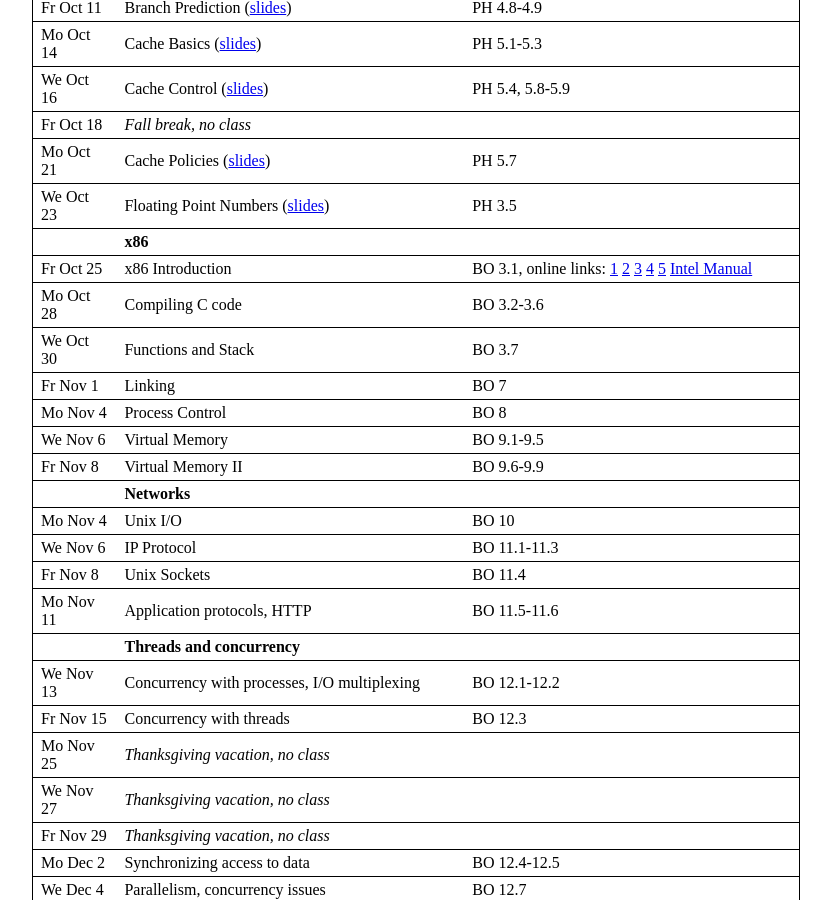
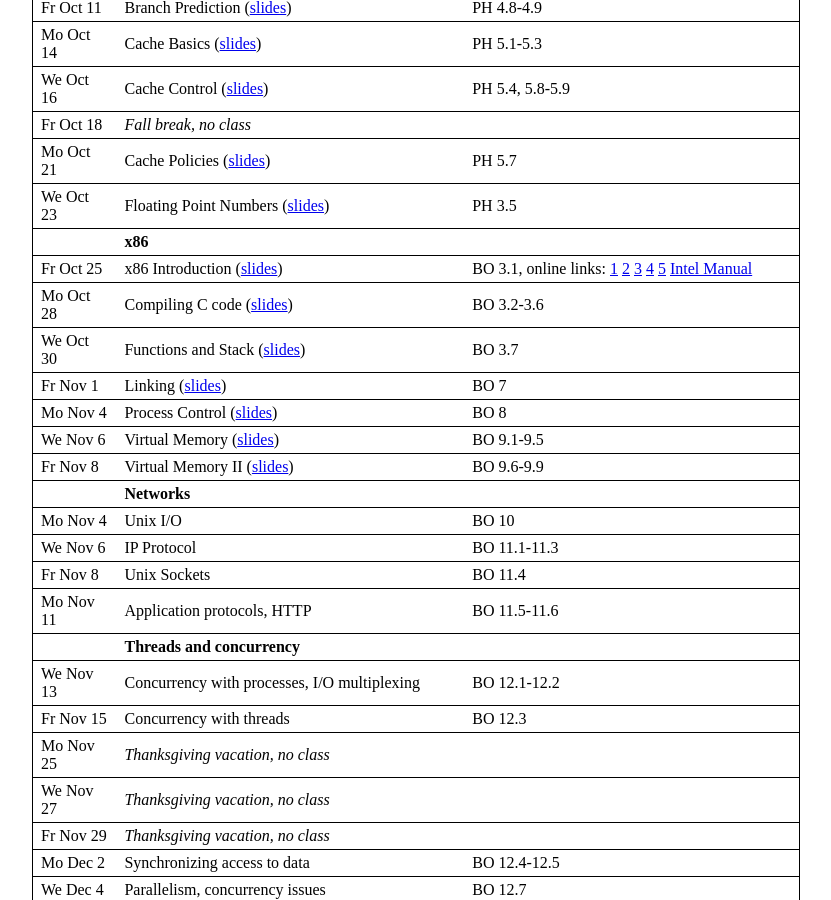
Before and after one commit to jhucsf/fall2019, a Jekyll site: the page built from index.md, in a window 1280 px wide and 900 px high, scrolled down 2045 px. Shown: the whole window, without its empty margins (224-1055 px from the left). Built offline with Jekyll 4.4.1, drawn with Linux system fonts in a browser that asks for light colours.

Commit message:
add x86 slides

```diff
--- a/index.md
+++ b/index.md
@@ -92,13 +92,13 @@
 Mo Oct 21 | Cache Policies ([slides](lec/lec20.pdf))                           | PH 5.7
 We Oct 23 | Floating Point Numbers  ([slides](lec/lec21.pdf))                   | 	PH 3.5
           | **x86**
-Fr Oct 25 | x86 Introduction                          | BO 3.1, online links: [1](http://www.cs.virginia.edu/~evans/cs216/guides/x86.html) [2](https://www.nayuki.io/page/a-fundamental-introduction-to-x86-assembly-programming) [3](http://download-mirror.savannah.gnu.org/releases//pgubook/ProgrammingGroundUp-1-0-booksize.pdf) [4](http://www.plantation-productions.com/Webster/www.artofasm.com/Windows/index.html) [5](http://patater.com/gbaguy/x86asm.htm) [Intel Manual](http://www.intel.com/content/dam/www/public/us/en/documents/manuals/64-ia-32-architectures-software-developer-instruction-set-reference-manual-325383.pdf)
-Mo Oct 28 | Compiling C code                          | BO 3.2-3.6
-We Oct 30 | Functions and Stack                       | BO 3.7
-Fr Nov 1  | Linking                                   | BO 7
-Mo Nov 4  | Process Control                           | BO 8
-We Nov 6  | Virtual Memory                            | BO 9.1-9.5
-Fr Nov 8  | Virtual Memory II                         | BO 9.6-9.9
+Fr Oct 25 | x86 Introduction ([slides](lec/lec22.pdf))                         | BO 3.1, online links: [1](http://www.cs.virginia.edu/~evans/cs216/guides/x86.html) [2](https://www.nayuki.io/page/a-fundamental-introduction-to-x86-assembly-programming) [3](http://download-mirror.savannah.gnu.org/releases//pgubook/ProgrammingGroundUp-1-0-booksize.pdf) [4](http://www.plantation-productions.com/Webster/www.artofasm.com/Windows/index.html) [5](http://patater.com/gbaguy/x86asm.htm) [Intel Manual](http://www.intel.com/content/dam/www/public/us/en/documents/manuals/64-ia-32-architectures-software-developer-instruction-set-reference-manual-325383.pdf)
+Mo Oct 28 | Compiling C code ([slides](lec/lec23.pdf))                         | BO 3.2-3.6
+We Oct 30 | Functions and Stack ([slides](lec/lec24.pdf))                      | BO 3.7
+Fr Nov 1  | Linking ([slides](lec/lec25.pdf))                                  | BO 7
+Mo Nov 4  | Process Control ([slides](lec/lec26.pdf))                          | BO 8
+We Nov 6  | Virtual Memory ([slides](lec/lec27.pdf))                           | BO 9.1-9.5
+Fr Nov 8  | Virtual Memory II ([slides](lec/lec28.pdf))                        | BO 9.6-9.9
           | **Networks**
 Mo Nov 4  | Unix I/O                                  | BO 10
 We Nov 6  | IP Protocol                               | BO 11.1-11.3
```
Also changed, not shown: 7 other files.
